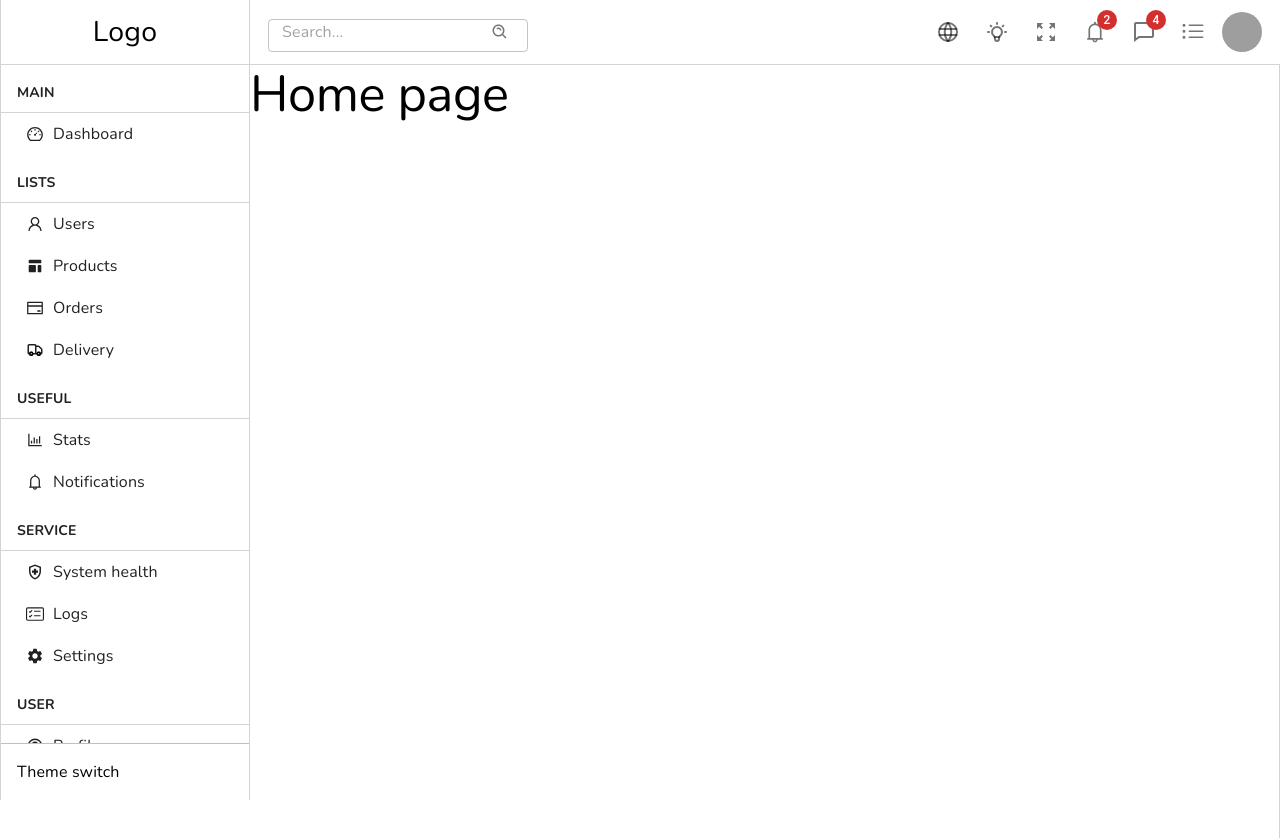
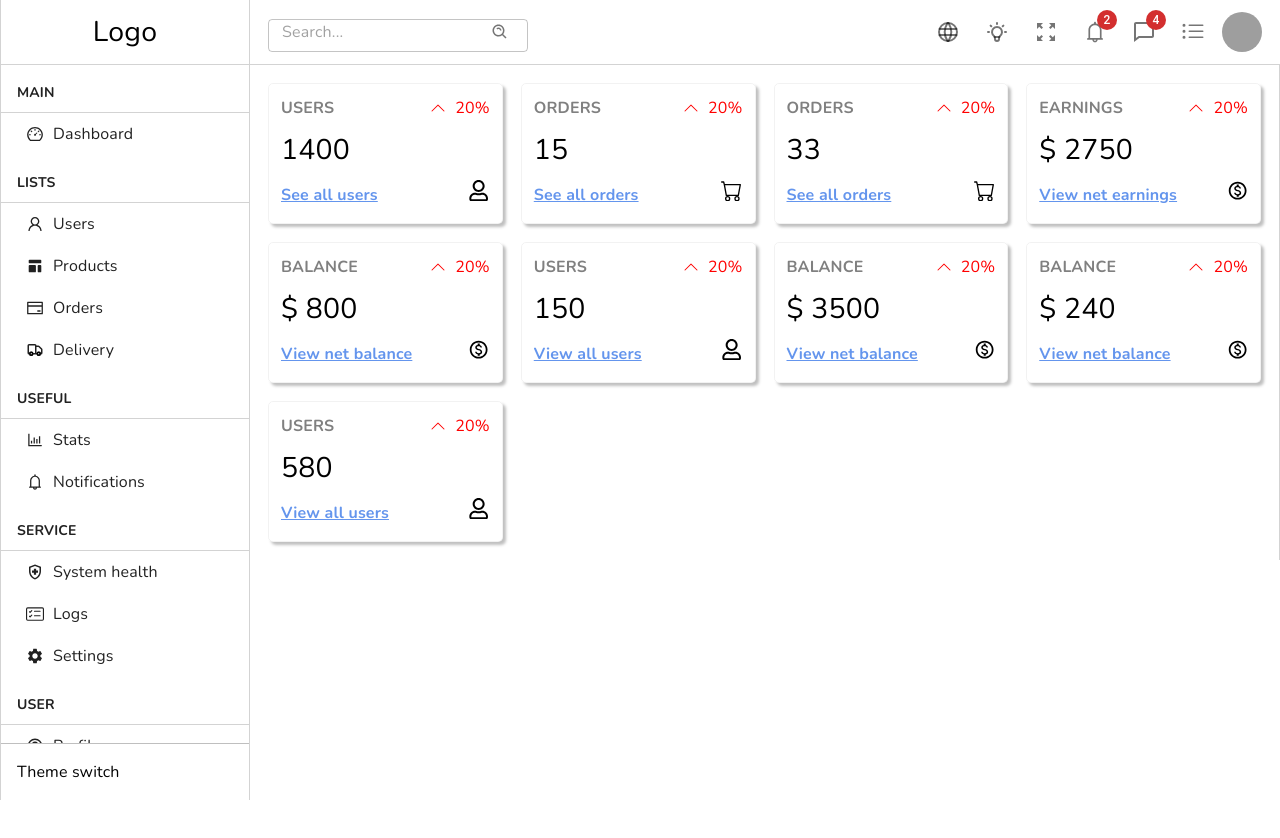
Before and after one commit to guzzz-12/admin-dashboard, a React (Create React App) app: page / in a window 1280 px wide. Shown: the top 838 px of the page. After the commit the page ends 800 px from the top, so only its background shows below. Built offline with nearby package versions, Linux system fonts and the light colour scheme; grey boxes are pictures that could not be loaded.

Commit message:
Mostrar grid de widgets en el home page

```diff
--- a/src/pages/home/home.css
+++ b/src/pages/home/home.css
@@ -1,3 +1,12 @@
 .home {
-  min-height: 150vh;
+  width: 100%;
+  margin-bottom: var(--spacing-lg);
+  padding: var(--spacing-lg);
 }
+
+.home__widgets {
+  display: grid;
+  grid-template-columns: repeat(auto-fit, minmax(220px, 1fr));
+  gap: var(--spacing-lg);
+  width: 100%;
+}
--- a/src/pages/home/index.tsx
+++ b/src/pages/home/index.tsx
@@ -1,15 +1,19 @@
-import { Typography } from "@mui/material";
+import {Box} from "@mui/material";
 import Layout from "../../components/Layout";
+import Widget from "../../components/widget";
+import {WIDGETS_DATA} from "../../components/widget/widgetData";
 import "./home.css";
 
 const HomePage = () => {
   return (
     <Layout>
-      <section className="home">
-        <Typography className="home__title" variant="h2">
-          Home page
-        </Typography>
-      </section>
+      <Box className="home" component="section">
+        <Box className="home__widgets">
+          {WIDGETS_DATA.map((item, i) => {
+            return <Widget key={i} widgetData={item} />
+          })}
+        </Box>
+      </Box>
     </Layout>
   )
 }
```
